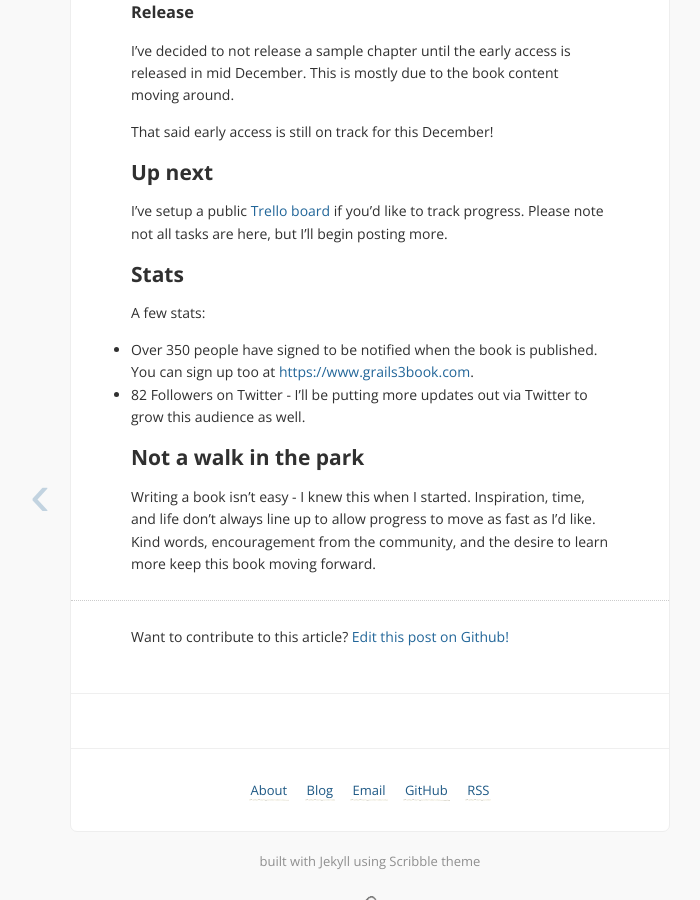
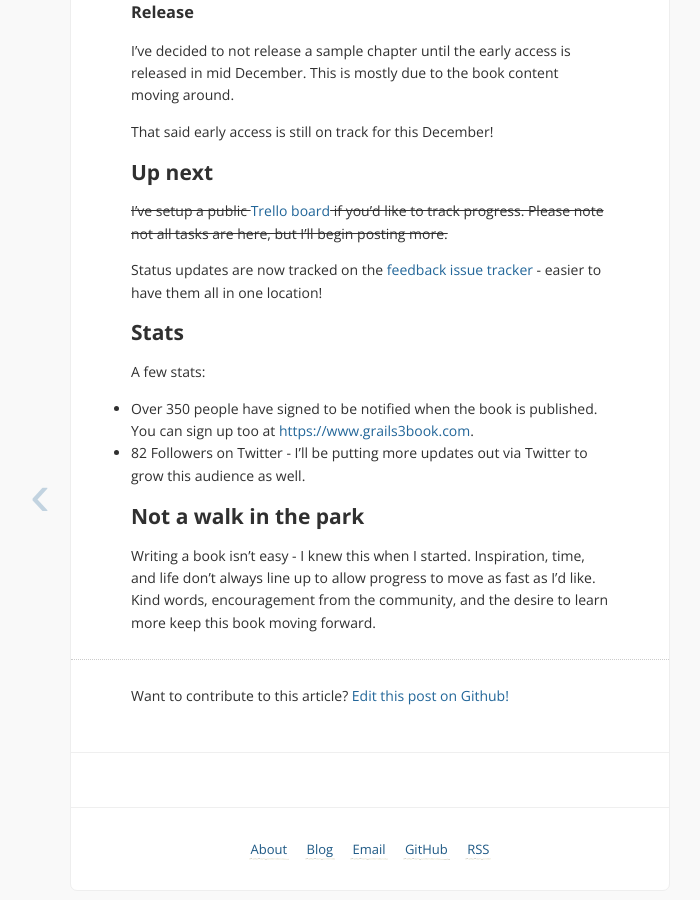
Before and after one commit to erichelgeson/erichelgeson.github.com, a Jekyll site: the page built from _posts/2016-11-19-book-update-1.markdown, in a window 1280 px wide and 900 px high, scrolled down 1198 px. Shown: the whole window, without its empty margins (270-970 px from the left). Built offline with Jekyll 4.4.1, drawn with Linux system fonts in a browser that asks for light colours; comment, search, counter and statistics services are not loaded.

Commit message:
Update with new info on tracking progress

```diff
--- a/_posts/2016-11-19-book-update-1.markdown
+++ b/_posts/2016-11-19-book-update-1.markdown
@@ -36,7 +36,9 @@ That said early access is still on track for this December!
 
 ## Up next
 
-I've setup a public [Trello board](https://trello.com/b/IEvaBBBq/progress) if you'd like to track progress. Please note not all tasks are here, but I'll begin posting more.
+~~I've setup a public [Trello board](https://trello.com/b/IEvaBBBq/progress) if you'd like to track progress. Please note not all tasks are here, but I'll begin posting more.~~
+
+Status updates are now tracked on the [feedback issue tracker](https://gitlab.com/grails-3-book/feedback) - easier to have them all in one location!
 
 ## Stats
 
```
